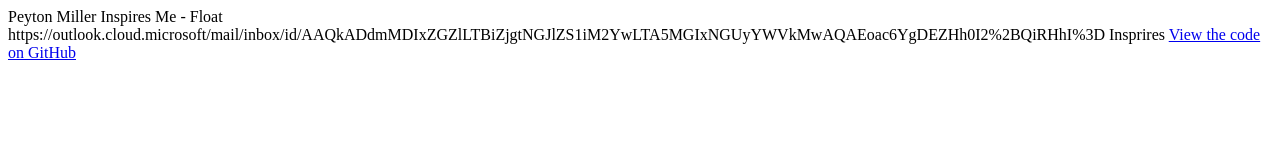
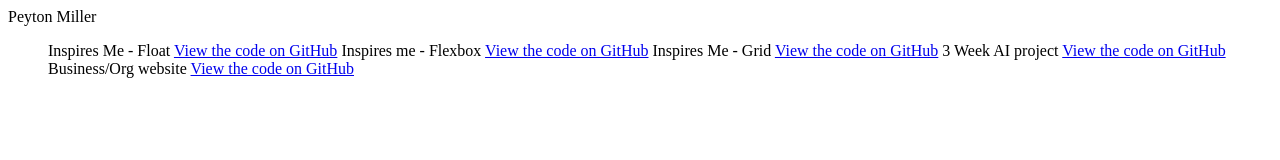
Before and after one commit to ppeyton3233/ppeyton3233.github.io, a plain HTML site: page index.html in a window 1280 px wide. Drawn offline with Linux system fonts and the light colour scheme.

Commit message:
Add ordered list of inspiring projects to index.html

```diff
--- a/index.html
+++ b/index.html
@@ -1,5 +1,9 @@
 Peyton Miller
+<ol>
+  Inspires Me - Float <a href="https://outlook.cloud.microsoft/mail/inbox/id/AAQkADdmMDIxZGZlLTBiZjgtNGJlZS1iM2YwLTA5MGIxNGUyYWVkMwAQAEoac6YgDEZHh0I2%2BQiRHhI%3D">View the code on GitHub</a>
+  Inspires me - Flexbox <a href="https://codepen.io/editor/Peyton-Mil/pen/01a159c0-de64-7f20-a8df-99e477305265">View the code on GitHub</a>
+  Inspires Me - Grid <a href="https://codepen.io/editor/Peyton-Mil/pen/01a178f4-dcda-734a-82a7-20eb695f30d9">View the code on GitHub</a>
+  3 Week AI project <a href="https://outlook.cloud.microsoft/mail/inbox/id/AAQkADdmMDIxZGZlLTBiZjgtNGJlZS1iM2YwLTA5MGIxNGUyYWVkMwAQAEoac6YgDEZHh0I2%2BQiRHhI%3D">View the code on GitHub</a>
+  Business/Org website <a href="https://outlook.cloud.microsoft/mail/inbox/id/AAQkADdmMDIxZGZlLTBiZjgtNGJlZS1iM2YwLTA5MGIxNGUyYWVkMwAQAEoac6YgDEZHh0I2%2BQiRHhI%3D">View the code on GitHub</a>
 
-Inspires Me - Float https://outlook.cloud.microsoft/mail/inbox/id/AAQkADdmMDIxZGZlLTBiZjgtNGJlZS1iM2YwLTA5MGIxNGUyYWVkMwAQAEoac6YgDEZHh0I2%2BQiRHhI%3D
-Insprires
-<a href="https://outlook.cloud.microsoft/mail/inbox/id/AAQkADdmMDIxZGZlLTBiZjgtNGJlZS1iM2YwLTA5MGIxNGUyYWVkMwAQAEoac6YgDEZHh0I2%2BQiRHhI%3D">View the code on GitHub</a>
+</ol>
```
